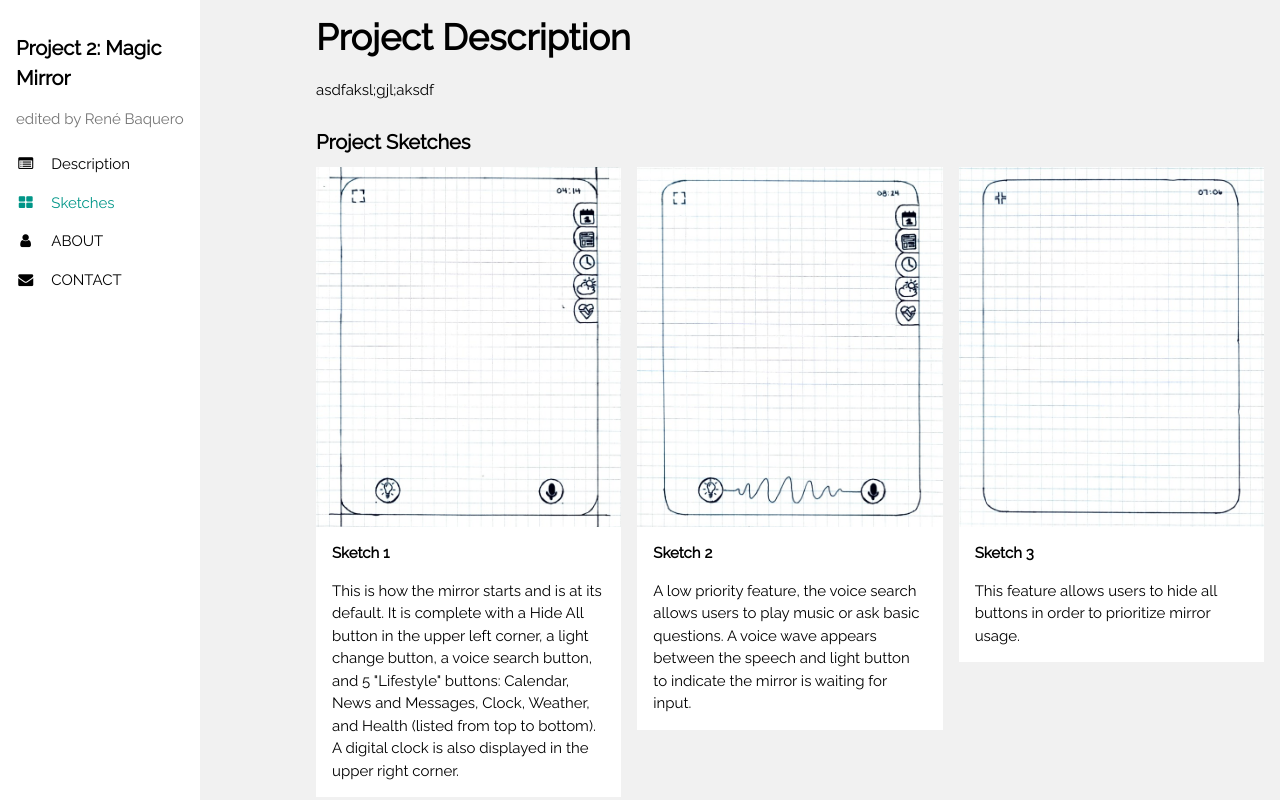
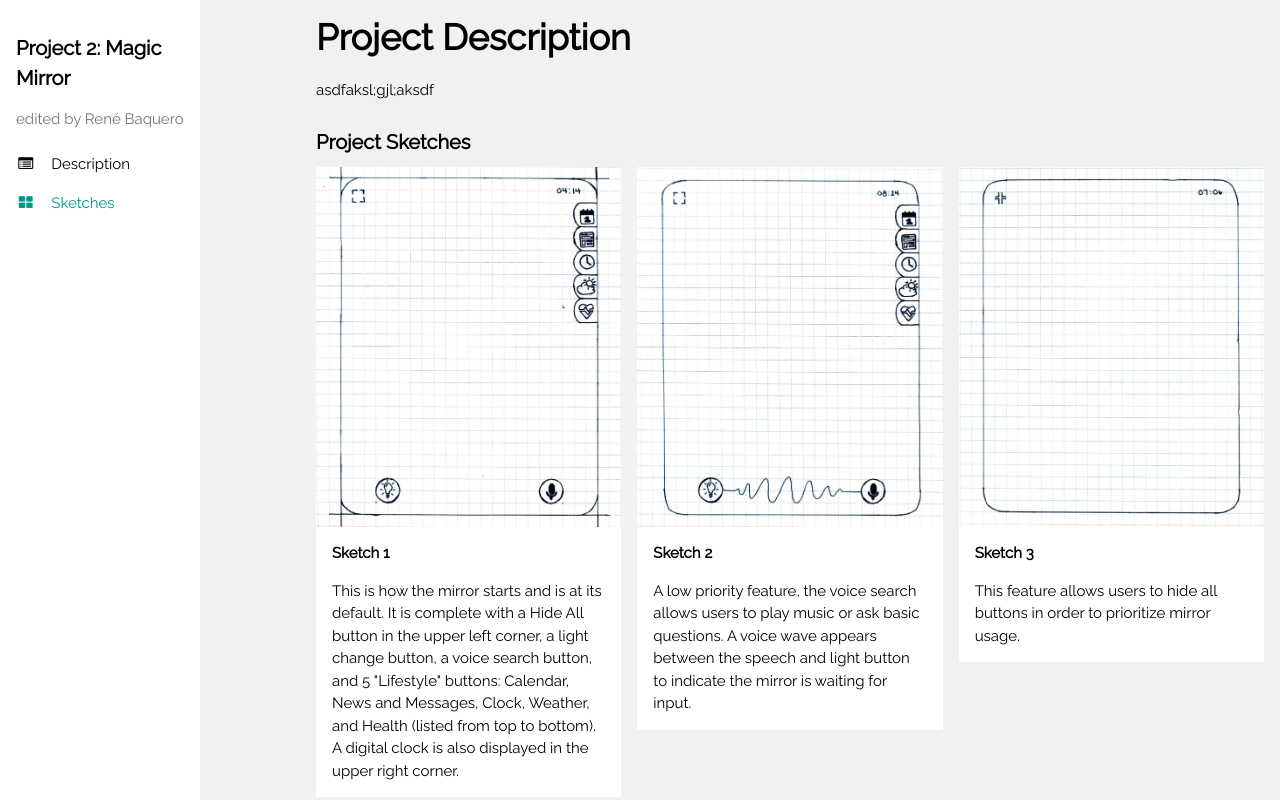
Before and after one commit to Rene-Baquero/p2.rene.baquero, a plain HTML site: page index.html in a window 1280 px wide. Shown: the top 800 px of the page. Drawn offline with nearby package versions, Linux system fonts and the light colour scheme.

Commit message:
Sectioning Testing 1

```diff
--- a/index.html
+++ b/index.html
@@ -25,8 +25,8 @@ body,h1,h2,h3,h4,h5,h6 {font-family: "Raleway", sans-serif}
   <div class="w3-bar-block">
     <a href="#description" onclick="w3_close()" class="w3-bar-item w3-button w3-padding"><i class="fa fa-list-alt fa-fw w3-margin-right"></i>Description</a>
     <a href="#sketches" onclick="w3_close()" class="w3-bar-item w3-button w3-padding w3-text-teal"><i class="fa fa-th-large fa-fw w3-margin-right"></i>Sketches</a>
-    <a href="#about" onclick="w3_close()" class="w3-bar-item w3-button w3-padding"><i class="fa fa-user fa-fw w3-margin-right"></i>ABOUT</a>
-    <a href="#contact" onclick="w3_close()" class="w3-bar-item w3-button w3-padding"><i class="fa fa-envelope fa-fw w3-margin-right"></i>CONTACT</a>
+    <!-- <a href="#about" onclick="w3_close()" class="w3-bar-item w3-button w3-padding"><i class="fa fa-user fa-fw w3-margin-right"></i>ABOUT</a>
+    <a href="#contact" onclick="w3_close()" class="w3-bar-item w3-button w3-padding"><i class="fa fa-envelope fa-fw w3-margin-right"></i>CONTACT</a> -->
   </div>
   <!-- <div class="w3-panel w3-large">
     <i class="fa fa-facebook-official w3-hover-opacity"></i>
```
